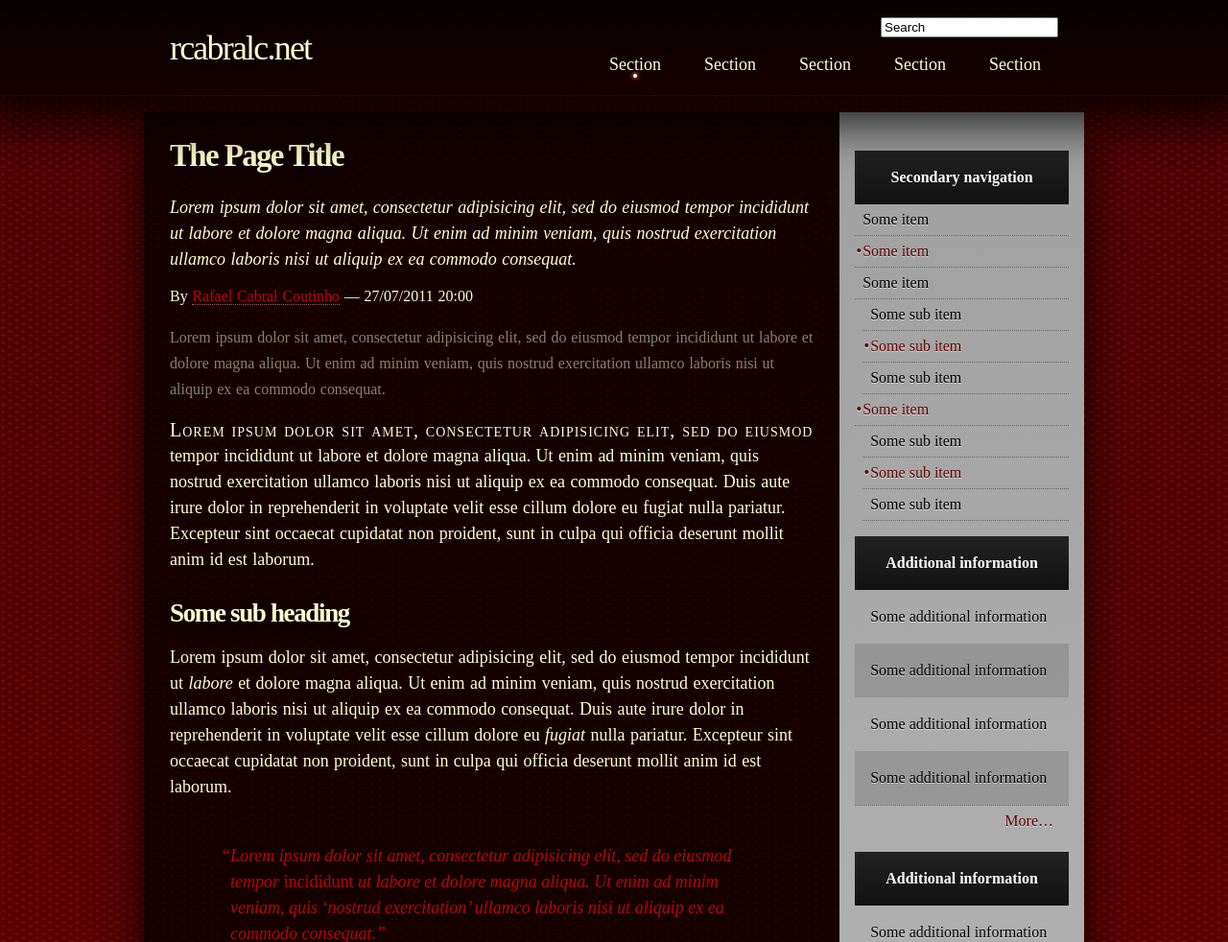
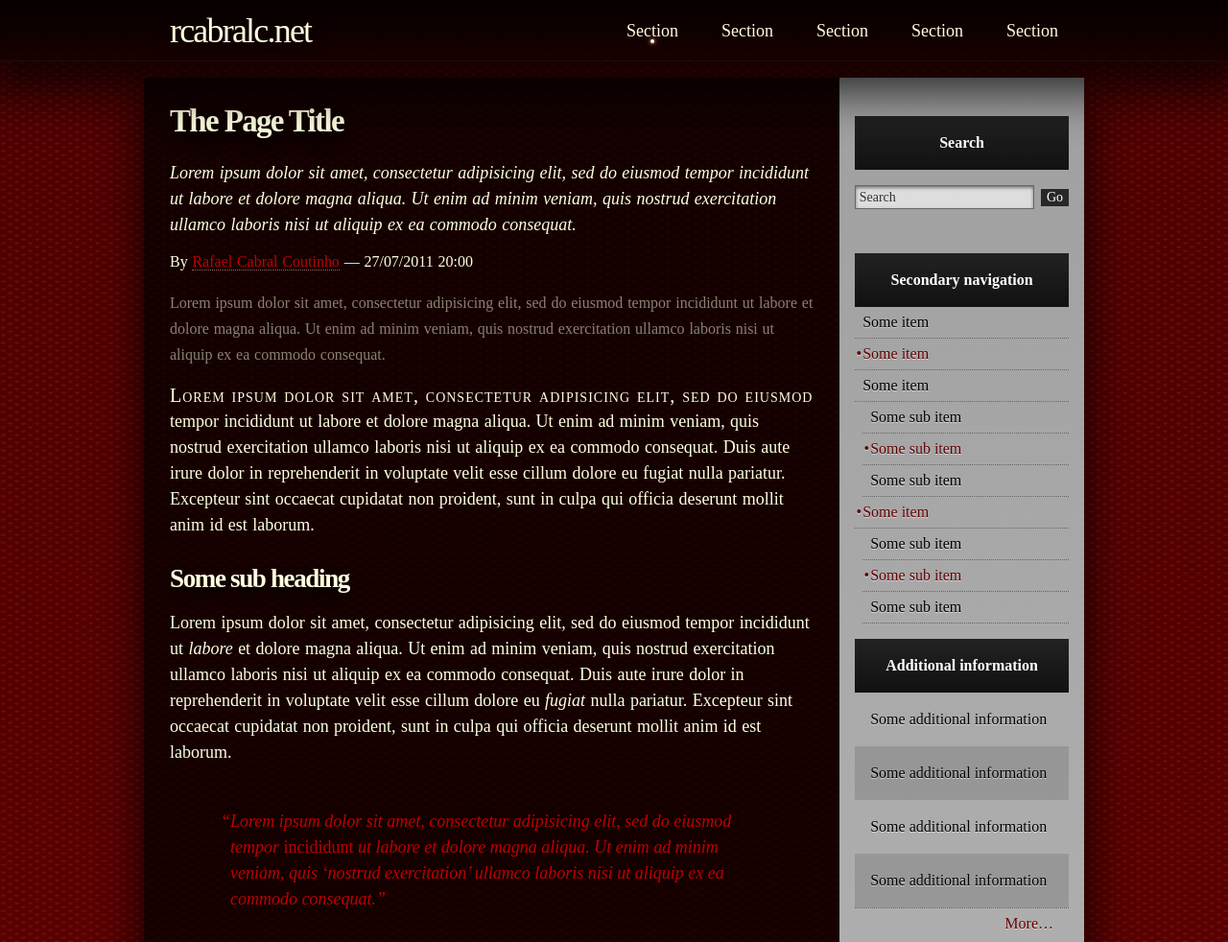
Before and after one commit to rcabralc/rcabralcnet.theme-mockup, a plain HTML site: page index.html in a window 1280 px wide. Shown: the top 982 px of the page at 96% size. Drawn offline with Linux system fonts and the light colour scheme.

Commit message:
Reduced header, added form styles

```diff
--- a/css/base.css
+++ b/css/base.css
@@ -300,29 +300,24 @@ body > header {
 
 body > header h1 {
   float: left;
-  font: bold 200%/1.125em 'Linux Biolinum O';
+  font: bold 200%/1em 'Linux Biolinum O';
   font-weight: normal;
-  margin: 0.125em 0 0;
+  margin: 0;
 }
 
 body > header h1 a {
   display: inline-block;
-  height: 64px;
-  line-height: 64px;
-}
-
-body > header nav,
-#searchbox {
-  float: right;
 }
 
 body > header nav {
   clear: right;
+  float: right;
   font-family: "Linux Biolinum O";
+  line-height: 2em;
 }
 
-#searchbox {
-  margin-bottom: 0.75em;
+body > header nav {
+  margin-right: -1em;
 }
 
 nav ul {
--- a/css/decoration.css
+++ b/css/decoration.css
@@ -11,11 +11,11 @@ html {
 body {
   background-color: rgba(0, 0, 0, 0.75);
   box-shadow: 0 1em 2.5em rgba(0, 0, 0, 0.875);
-  color: #ffffd0;
+  color: #ffffe0;
 }
 
 h1, h2, h3, h4, h5, h6 {
-  color: #ffffd0;
+  color: #ffffe0;
   text-shadow: 0 0.25em 0.5em rgba(0, 0, 0, 0.75);
 }
 
@@ -49,7 +49,7 @@ section aside h1 :visited, section aside h2 :visited, section aside h3 :visited,
 @media screen and (min-width: 980px) {
 
   body {
-    margin-top: 6.5em;
+    margin-top: 4.5em;
   }
 
   body > header {
@@ -76,7 +76,7 @@ section aside h1 :visited, section aside h2 :visited, section aside h3 :visited,
     border-bottom: 1px solid rgba(255, 106, 106, 0.1);
     box-shadow: 0 1.5em 3em rgba(0, 0, 0, 0.875);
     content: "";
-    height: 5.5em;
+    height: 3.5em;
     left: 0;
     margin: 0 -1.5em;
     padding: 0 1.5em;
@@ -95,7 +95,7 @@ section aside h1 :visited, section aside h2 :visited, section aside h3 :visited,
 body > header h1 a,
 body > header nav li a {
   border: none;
-  color: #ffffd0;
+  color: #ffffe0;
 }
 
 body > header nav li a:hover {
@@ -114,12 +114,12 @@ body > header nav .selected a:before {
 
 body > header nav a:hover,
 section a:hover {
-  border-bottom: 1px dotted #ffffd0;
+  border-bottom: 1px dotted #ffffe0;
 }
 
 h1 :link, h2 :link, h3 :link, h4 :link, h5 :link, h6 :link,
 h1 :visited, h2 :visited, h3 :visited, h4 :visited, h5 :visited, h6 :visited {
-  color: #ffffd0;
+  color: #ffffe0;
   text-shadow: 0 1em 0.0625em transparent, 0 0 0.25em transparent, 0 0.25em 0.5em rgba(0, 0, 0, 0.75);
 }
 
@@ -258,6 +258,11 @@ body > aside > section > nav li a:hover {
   background-color: rgba(0, 0, 0, 0.125);
 }
 
+#searchbox form {
+  margin-left: -1.1429em; /* 16/14 */
+  margin-right: -1.1429em; /* 16/14 */
+}
+
 body > section > section {
   background-color: rgba(0, 0, 0, 0.25);
   border-top: 1px solid rgba(255, 255, 255, 0.063);
@@ -269,6 +274,110 @@ body > footer {
 }
 
 body > footer nav a {
-  color: #ffffd0;
+  color: #ffffe0;
   border: none;
 }
+
+/* Forms */
+
+fieldset {
+  border: 1px dotted rgba(255, 255, 255, 0.25);
+}
+
+input[type="submit"],
+input[type="button"],
+input[type="text"],
+textarea {
+     -moz-transition: all 0.5s;
+  -webkit-transition: all 0.5s;
+}
+
+input[type="text"],
+textarea {
+  box-shadow: 0 0.125em 0.5em rgba(0, 0, 0, 0.75) inset;
+}
+
+input[type="text"],
+input[type="submit"],
+input[type="button"],
+textarea {
+  background-color: #280000;
+  border: 1px solid rgba(255, 255, 255, 0.25);
+  color: white;
+}
+
+input[type="text"]:hover,
+input[type="submit"]:hover,
+input[type="button"]:hover,
+textarea:hover,
+input[type="text"]:focus,
+input[type="submit"]:focus,
+input[type="button"]:focus,
+textarea:focus {
+  background-color: #200;
+  color: white;
+}
+
+input[type="text"]:hover,
+input[type="submit"]:hover,
+input[type="button"]:hover,
+textarea:hover {
+  border-color: rgba(255, 255, 255, 0.5);
+}
+
+input[type="text"]:focus,
+input[type="submit"]:focus,
+input[type="button"]:focus,
+textarea:focus {
+  border-color: red;
+}
+
+body > aside input[type="text"] {
+  border: 1px solid rgba(64, 64, 64, 0.75);
+  background-color: rgba(240, 240, 240, 0.75);
+  color: #333;
+}
+
+body > aside input[type="text"],
+body > aside textarea {
+  box-shadow: 0 0.125em 0.25em rgba(0, 0, 0, 0.5) inset;
+}
+
+body > aside input[type="text"]:hover,
+body > aside input[type="text"]:focus {
+  background-color: rgba(240, 240, 240, 1);
+  color: #333;
+}
+
+body > aside input[type="text"]:hover {
+  border-color: rgba(64, 64, 64, 1);
+}
+
+body > aside input[type="text"]:focus {
+  border-color: #c00000;
+}
+
+body > aside input[type="submit"],
+body > aside input[type="button"] {
+  background-color: #282828;
+}
+
+body > aside input[type="submit"]:hover,
+body > aside input[type="button"]:hover,
+body > aside input[type="submit"]:focus,
+body > aside input[type="button"]:focus {
+  background-color: #222;
+}
+
+body > aside input[type="submit"],
+body > aside input[type="button"],
+body > aside input[type="submit"]:hover,
+body > aside input[type="button"]:hover,
+body > aside input[type="submit"]:focus,
+body > aside input[type="button"]:focus {
+  border: none;
+}
+
+.required-indicator {
+  color: red;
+}
--- /dev/null
+++ b/css/forms.css
@@ -0,0 +1,64 @@
+form {
+  font-family: "Linux Biolinum O";
+  font-size: 77.7778%; /* 14/18 */
+}
+
+fieldset {
+  padding: 1em;
+  margin-bottom: 1em;
+}
+
+label,
+legend {
+  font-weight: bold;
+}
+
+label:after {
+  display: block;
+  content: "";
+}
+
+input,
+textarea,
+select {
+     -moz-box-sizing: border-box;
+  -webkit-box-sizing: border-box;
+          box-sizing: border-box;
+  font-size: 100%;
+  font-family: inherit;
+  margin-bottom: 1em;
+}
+
+input[type="text"],
+textarea {
+  padding: 0.25em;
+}
+
+textarea {
+  font: 12px/1.5em "Ubuntu Mono";
+  width: 100%;
+}
+
+body > aside form {
+  font-size: 87.5%; /* 14/16 */
+}
+
+body > aside input[type="text"] {
+  width: 100%;
+}
+
+.required-indicator {
+  margin-left: 0.25em;
+}
+
+.single-input {
+  display: table;
+}
+
+.single-input > * {
+  display: table-cell;
+}
+
+.single-input > *:first-child {
+  padding-right: 0.5em;
+}
--- a/index.html
+++ b/index.html
@@ -8,6 +8,7 @@
   <title>rcabralc.net</title>
 
   <link rel="stylesheet" href="css/base.css" />
+  <link rel="stylesheet" href="css/forms.css" />
   <link rel="stylesheet" href="css/decoration.css" />
   <link rel="stylesheet" href="css/code.css" />
 
@@ -18,13 +19,6 @@
   <header>
 
     <h1><a href="#">rcabralc.net</a></h1>
-    <div id="searchbox">
-      <form action="#">
-        <div>
-          <input value="Search" type="text" />
-        </div>
-      </form>
-    </div>
 
     <nav>
       <h5 class="invisible">Sections</h5>
@@ -226,6 +220,7 @@ Thinks in a marrow bone.</pre></blockquote>
     </p>
 
     <h6>The deepest subheading</h6>
+
     <p>
       Lorem ipsum dolor sit amet, consectetur adipisicing elit, sed do
       eiusmod tempor incididunt ut labore et dolore magna aliqua. Ut enim ad
@@ -241,11 +236,62 @@ Thinks in a marrow bone.</pre></blockquote>
 
     <section>
       <h1>Comments</h1>
+
+      <form action="#">
+        <fieldset>
+          <legend>Legend</legend>
+          <div class="field">
+            <label for="field1"
+                >Label<span class="required-indicator"
+                  title="Required">&#x25a0;</span></label>
+            <input id="field1" type="text" />
+          </div>
+          <div class="field">
+            <label for="field2">Label</label>
+            <input id="field2" type="text" />
+          </div>
+          <div class="field">
+            <input id="field3" type="checkbox" /><label for="field3">Label</label>
+          </div>
+          <div class="field">
+            <input id="field4" type="radio" /><label for="field4">Label</label>
+            <input id="field5" type="radio" /><label for="field5">Label</label>
+          </div>
+          <div class="field">
+            <label for="field6">Label</label>
+            <select id="field6">
+              <option value="value1">Option</option>
+              <option value="value2">Option</option>
+            </select>
+          </div>
+          <div class="field">
+            <label for="field7">Label</label>
+            <textarea id="field7"></textarea>
+          </div>
+          <div class="control">
+            <input type="submit" value="Send" />
+          </div>
+        </fieldset>
+      </form>
+
     </section>
 
   </section>
 
   <aside>
+    <section id="searchbox">
+      <header><label for="searchfield">Search</label></header>
+      <section>
+        <form action="#" method="get" class="single-input">
+          <div>
+            <input type="text" id="searchfield" value="Search" />
+          </div>
+          <div class="search-button">
+            <input type="submit" value="Go" />
+          </div>
+        </form>
+      </section>
+    </section>
     <section>
       <header>Secondary <a href="#">navigation</a></header>
       <nav>
```
